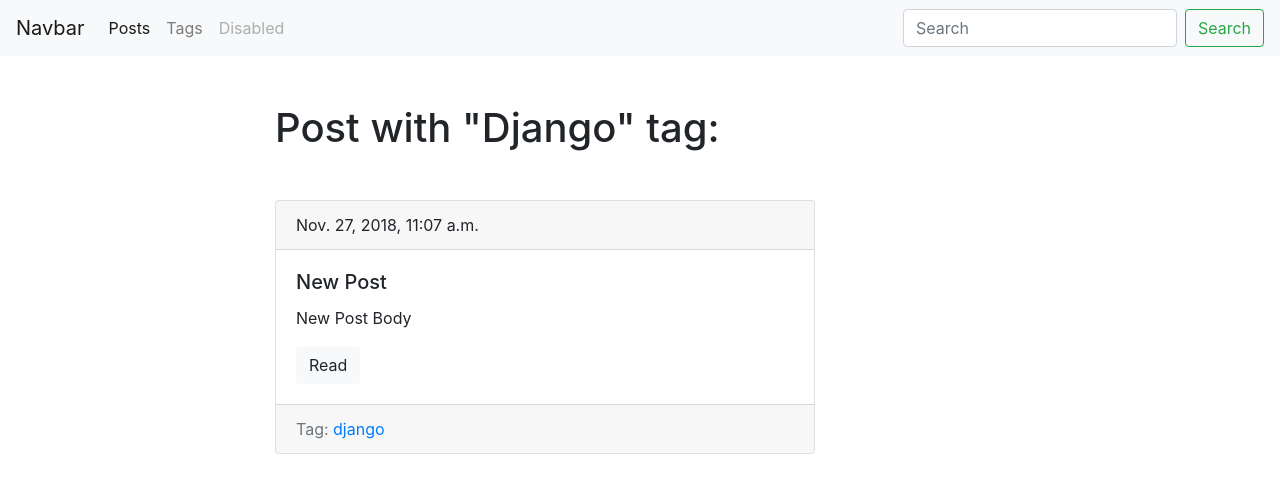
After one commit to eldar34/fluentApp, a Django app: page /blog/tags/django/ in a window 1280 px wide. The commit adds this page. Shown: the top 493 px of the page. Run offline with Django 3.2, Linux system fonts and the light colour scheme; data comes from the database, SQL or seed files in the repository; both versions use the stored data as it was after the commit; some libraries are stand-ins or nearby versions.

Commit message:
Fix urls CB's

```diff
--- a/blog/models.py
+++ b/blog/models.py
@@ -6,6 +6,7 @@ class Posts(models.Model):
 	title = models.CharField(max_length=150, db_index=True)
 	slug = models.SlugField(max_length=150, unique=True)
 	body = models.TextField(blank=True, db_index=True)
+	tags = models.ManyToManyField('Tag', blank=True, related_name='posts')
 	date_pub = models.DateTimeField(auto_now_add=True)
 
 	def get_absolute_url(self):
@@ -13,3 +14,13 @@ class Posts(models.Model):
 
 	def __str__(self):
 		return '{}'.format(self.title)
+
+class Tag(models.Model):
+	title = models.CharField(max_length = 50)
+	slug = models.SlugField(max_length = 50, unique=True)
+
+	def __str__(self):
+		return '{}'.format(self.title)
+
+	def get_absolute_url(self):
+		return reverse('tag_detail_url', kwargs={'slug': self.slug})
--- /dev/null
+++ b/blog/templates/blog/includes/post_card_template.html
@@ -0,0 +1,16 @@
+<div class="card mb-4">
+	<div class="card-header">
+		    {{ post.date_pub }}
+	</div>
+	<div class="card-body">
+		<h5 class="card-title">{{ post.title }}</h5>
+		<p class="card-text">{{ post.body|truncatewords:15 }}</p>
+		<a href="{{ post.get_absolute_url }}" class="btn btn-light">Read</a>
+	</div>
+	<div class="card-footer text-muted">
+		Tag:
+		{% for tag in post.tags.all %}
+			<a href="{{ tag.get_absolute_url }}">{{ tag.title }}</a>
+		{% endfor %}
+	</div>
+</div>
--- a/blog/templates/blog/post_detail.html
+++ b/blog/templates/blog/post_detail.html
@@ -1,14 +1,14 @@
 {% extends 'blog/base_blog.html' %}
 
 	{% block title %}
-		{{ post.title }} - {{ block.super }}
+		{{ posts.title }} - {{ block.super }}
 	{% endblock %}
 
 	{% block content %}
 		<h1 class="mt-5">
-			{{ post.title }}
+			{{ posts.title }}
 		</h1>
 		<p>
-			{{ post.body }}
+			{{ posts.body }}
 		</p>
 	{% endblock %}
--- /dev/null
+++ b/blog/templates/blog/tag_detail.html
@@ -0,0 +1,14 @@
+{% extends 'blog/base_blog.html' %}
+
+{% block title %}
+	{{ tag.title }} - {{ block.super }}
+{% endblock %}
+
+{% block content %}
+	<h1 class="mb-5">Post with "{{ tag.title|title }}" tag:</h1>
+
+	{% for post in tag.posts.all %}
+		{% include 'blog/includes/post_card_template.html' %}
+	{% endfor %}
+
+{% endblock %}
--- a/blog/urls.py
+++ b/blog/urls.py
@@ -4,5 +4,7 @@ from .views import *
 
 urlpatterns = [
 	path('', posts_list, name='posts_list_url'),
-	path('post/<str:slug>/', post_detail, name='post_detail_url')
+	path('post/<str:slug>/', PostDetail.as_view(), name='post_detail_url'),
+	path('tags/', tags_list, name = 'tags_list_url'),
+	path('tags/<str:slug>/', TagDetail.as_view(), name = 'tag_detail_url')
 ]
--- /dev/null
+++ b/blog/utils.py
@@ -0,0 +1,12 @@
+from django.shortcuts import render
+from django.shortcuts import get_object_or_404
+
+from .models import *
+
+class ObjectDetailMixin:
+	model = None
+	template = None
+
+	def get(self, request, slug):
+		obj = get_object_or_404(self.model, slug__iexact = slug)
+		return render(request, self.template, context={self.model.__name__.lower(): obj})
--- a/blog/views.py
+++ b/blog/views.py
@@ -1,7 +1,10 @@
 from django.shortcuts import render
+from django.shortcuts import get_object_or_404
 from django.http import HttpResponse
+from django.views.generic import View
 
-from .models import Posts
+from .utils import ObjectDetailMixin
+from .models import Posts, Tag
 
 # Create your views here.
 
@@ -10,6 +13,22 @@ def posts_list(request):
 	n = 'MaG'
 	return render(request, 'blog/index.html', context = {'posts': posts})
 
-def post_detail(request, slug):
-	post = Posts.objects.get(slug__iexact = slug)
-	return render(request, 'blog/post_detail.html', context = {'post': post})
+
+class PostDetail(ObjectDetailMixin, View):
+	model = Posts
+	template = 'blog/post_detail.html'
+	# def get(self, request, slug):
+	# 	post = get_object_or_404(Posts, slug__iexact=slug)
+	# 	return render(request, 'blog/post_detail.html', context = {'post': post})
+
+class TagDetail(ObjectDetailMixin, View):
+	model = Tag
+	template = 'blog/tag_detail.html'
+	# def get(self, request, slug):
+	# 	tag = get_object_or_404(Tag, slug__iexact = slug)
+	# 	return render(request, 'blog/tag_detail.html', context= {'tag': tag})
+
+
+def tags_list(request):
+	tags = Tag.objects.all()
+	return render(request, 'blog/tags_list.html', context = {'tags': tags})
--- a/templates/base.html
+++ b/templates/base.html
@@ -3,6 +3,7 @@
 	<head>
 	    <meta charset="UTF-8">
 	    <link rel="stylesheet" href="https://stackpath.bootstrapcdn.com/bootstrap/4.1.3/css/bootstrap.min.css" integrity="sha384-MCw98/SFnGE8fJT3GXwEOngsV7Zt27NXFoaoApmYm81iuXoPkFOJwJ8ERdknLPMO" crossorigin="anonymous">
+	    <script src="https://cdn.jsdelivr.net/npm/vue@2.5.17/dist/vue.js"></script>
 
 
 	    <title>
@@ -22,10 +23,10 @@
 				<div class="collapse navbar-collapse" id="navbarSupportedContent">
 					<ul class="navbar-nav mr-auto">
 						<li class="nav-item active">
-							<a class="nav-link" href="{% url 'posts_list_url' %}">Blog </span></a>
+							<a class="nav-link" href="{% url 'posts_list_url' %}">Posts </a>
 						</li>
 						<li class="nav-item">
-							<a class="nav-link" href="#">Link</a>
+							<a class="nav-link" href="{% url 'tags_list_url' %}">Tags </a>
 						</li>
 
 						<li class="nav-item">
```
Also changed, not shown: blog/templates/blog/index.html (+14 -10 lines), blog/templates/blog/tags_list.html (added, +12 -0 lines), blog/migrations/0002_auto_20181207_1203.py (added), db.sqlite3.
